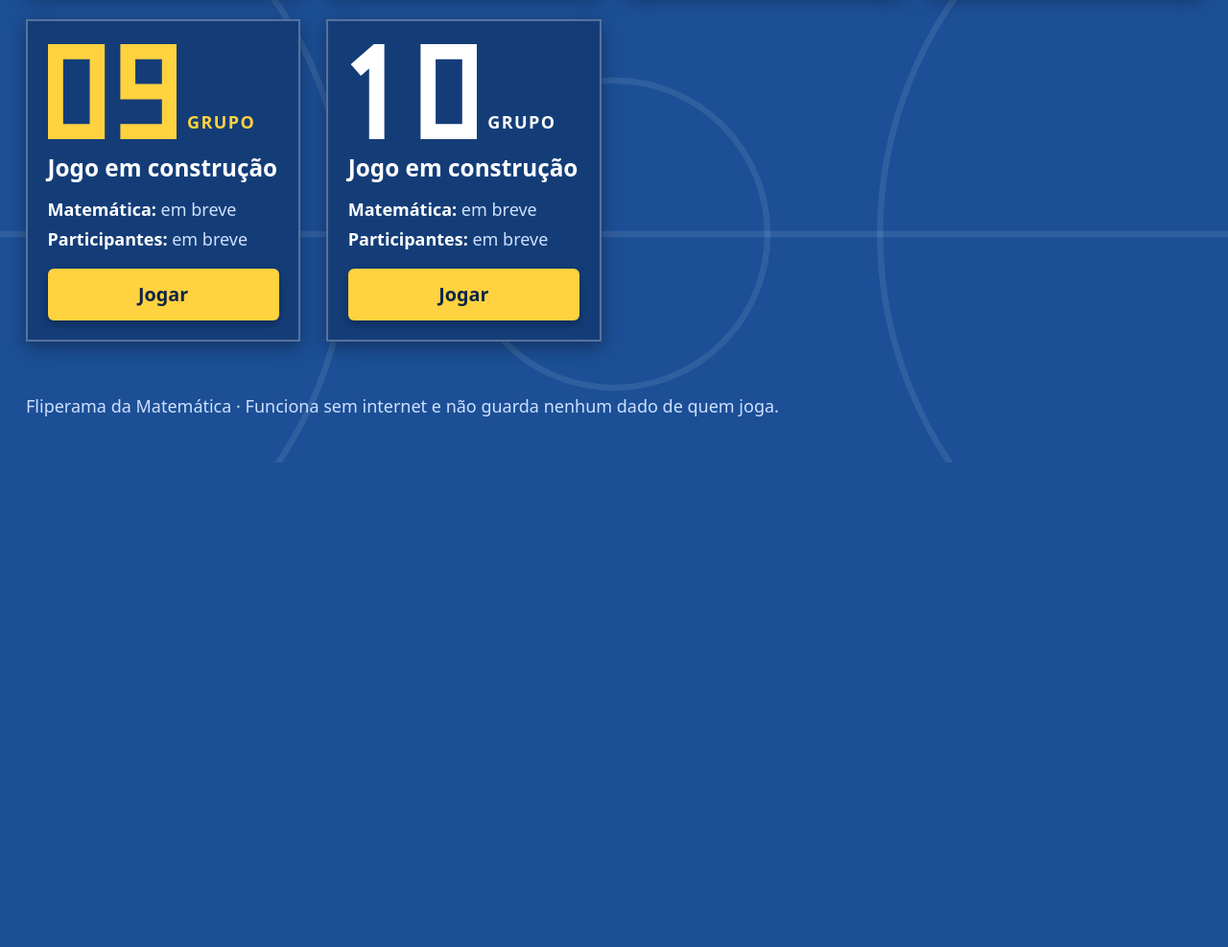
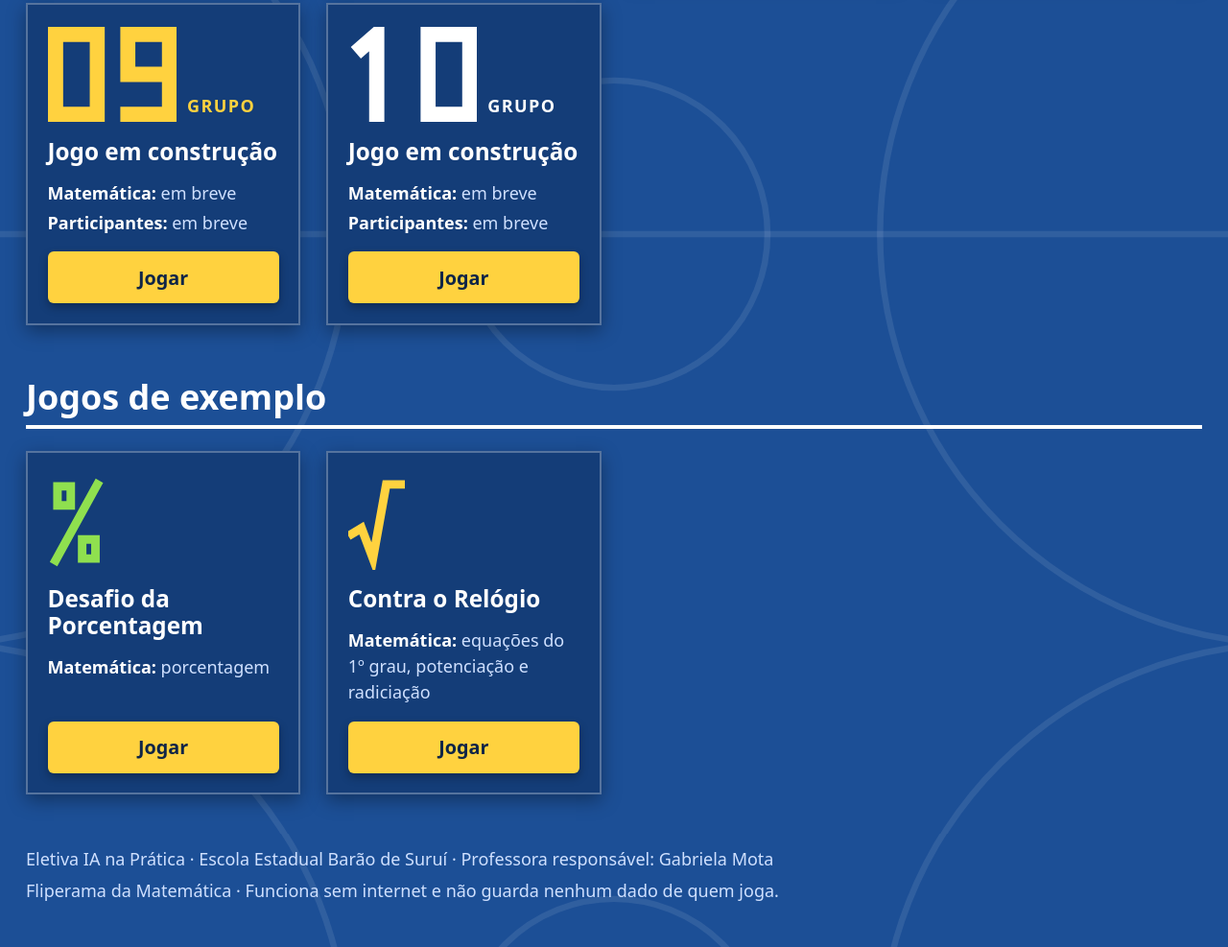
Before and after one commit to xgmota/fliperama-da-matematica, a plain HTML site: page index.html in a window 1280 px wide. Shown: the part 1036-2023 px from the top of the page at 96% size. Before the commit the page ends 1518 px from the top, so only its background shows below. Drawn offline with Linux system fonts and the light colour scheme.

Commit message:
Página inicial: culminância, jogos de exemplo e noindex
- Linha da culminância da Eletiva IA na Prática e professora responsável
- Cartões dos jogos de exemplo (sem número de grupo)
- Aviso para sites de busca não listarem as páginas

Co-Authored-By: Claude Opus 5.5 <noreply@anthropic.com>

```diff
--- a/index.html
+++ b/index.html
@@ -3,10 +3,42 @@
 <head>
   <meta charset="utf-8">
   <meta name="viewport" content="width=device-width, initial-scale=1">
+  <!-- Pede aos sites de busca (Google etc.) para não listar esta página -->
+  <meta name="robots" content="noindex, nofollow">
   <title>Fliperama da Matemática</title>
   <link rel="stylesheet" href="estilo-comum.css">
   <style>
     /* ===== Estilo só da página inicial ===== */
+
+    /* Linha do evento no cabeçalho */
+    .cabecalho__evento {
+      margin: 0.75rem 0 0;
+      font-size: clamp(1rem, 1.6vw, 1.15rem);
+      font-weight: 600;
+      color: var(--texto-claro);
+    }
+
+    .cabecalho__evento strong {
+      color: var(--amarelo);
+    }
+
+    /* Título da parte "Jogos de exemplo" */
+    .inicio__secao {
+      margin: 3rem 0 1.25rem;
+      font-size: clamp(1.5rem, 3vw, 2rem);
+      font-weight: 900;
+      padding-bottom: 0.5rem;
+      border-bottom: 4px solid var(--branco);
+    }
+
+    /* Símbolos dos jogos de exemplo: traço mais fino que os números */
+    .simbolo {
+      stroke-width: 9;
+    }
+
+    .rodape p + p {
+      margin-top: 0.35rem;
+    }
 
     .inicio {
       max-width: var(--largura-max);
@@ -144,7 +176,8 @@
   <header class="cabecalho cabecalho--inicio">
     <div class="cabecalho__dentro">
       <h1 class="cabecalho__titulo">Fliperama da <span>Matemática</span></h1>
-      <p class="cabecalho__descricao">Os joguinhos de matemática criados pela turma, um pedido de cada vez.</p>
+      <!-- Evento e escola (pedido da professora) -->
+      <p class="cabecalho__evento">Culminância da Eletiva <strong>IA na Prática</strong> · Escola Estadual Barão de Suruí</p>
     </div>
   </header>
 
@@ -287,9 +320,39 @@
         <a class="botao zona__botao" href="jogos/grupo-10/index.html">Jogar<span class="so-leitor"> o jogo do Grupo 10</span></a>
       </li>
     </ol>
+
+    <!-- Jogos de exemplo: não são de nenhum grupo -->
+    <h2 class="inicio__secao">Jogos de exemplo</h2>
+    <ul class="zonas">
+      <!-- Exemplo 1: porcentagem -->
+      <li class="zona" style="--cor-linha: var(--verde)">
+        <div class="zona__camisa">
+          <!-- Símbolo de porcentagem desenhado em SVG -->
+          <svg class="numero simbolo" viewBox="0 0 60 100" aria-hidden="true"><path d="M10 12 H24 V32 H10 Z M36 68 H50 V88 H36 Z M52 10 L8 90"/></svg>
+        </div>
+        <h3 class="zona__titulo">Desafio da Porcentagem</h3>
+        <dl class="zona__info">
+          <div><dt>Matemática:</dt> <dd>porcentagem</dd></div>
+        </dl>
+        <a class="botao zona__botao" href="jogos/exemplo/index.html">Jogar<span class="so-leitor"> o Desafio da Porcentagem</span></a>
+      </li>
+      <!-- Exemplo 2: equações, potências e raízes -->
+      <li class="zona" style="--cor-linha: var(--amarelo)">
+        <div class="zona__camisa">
+          <!-- Sinal de raiz desenhado em SVG -->
+          <svg class="numero simbolo" viewBox="0 0 60 100" aria-hidden="true"><path d="M4 62 L14 56 L26 88 L40 10 H58"/></svg>
+        </div>
+        <h3 class="zona__titulo">Contra o Relógio</h3>
+        <dl class="zona__info">
+          <div><dt>Matemática:</dt> <dd>equações do 1º grau, potenciação e radiciação</dd></div>
+        </dl>
+        <a class="botao zona__botao" href="jogos/exemplo-2/index.html">Jogar<span class="so-leitor"> o Contra o Relógio</span></a>
+      </li>
+    </ul>
   </main>
 
   <footer class="rodape">
+    <p>Eletiva IA na Prática · Escola Estadual Barão de Suruí · Professora responsável: Gabriela Mota</p>
     <p>Fliperama da Matemática · Funciona sem internet e não guarda nenhum dado de quem joga.</p>
   </footer>
 </body>
```
Also changed, not shown: jogos/exemplo-2/index.html (+2 -0 lines), jogos/exemplo/index.html (+2 -0 lines), jogos/grupo-01/index.html (+2 -0 lines), jogos/grupo-02/index.html (+2 -0 lines), jogos/grupo-03/index.html (+2 -0 lines), jogos/grupo-04/index.html (+2 -0 lines), jogos/grupo-05/index.html (+2 -0 lines), jogos/grupo-06/index.html (+2 -0 lines), jogos/grupo-07/index.html (+2 -0 lines), jogos/grupo-08/index.html (+2 -0 lines), jogos/grupo-09/index.html (+2 -0 lines), jogos/grupo-10/index.html (+2 -0 lines).
